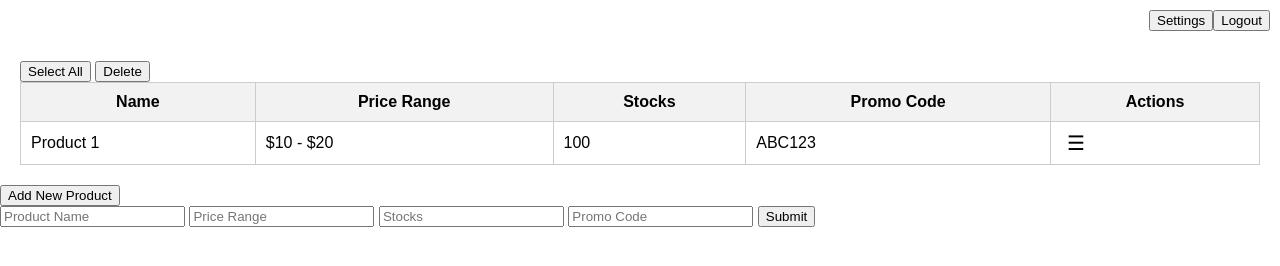
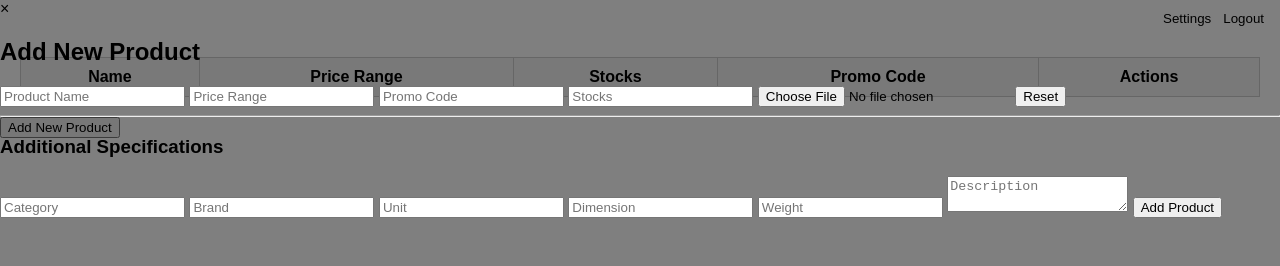
Before and after one commit to Johnbhabze/pims.github.io, a plain HTML site: page G4_PIMS/Dashboard/manager.html in a window 1280 px wide. Both pictures are taken after a click on the button "Add New Product". Drawn offline with Linux system fonts and the light colour scheme.

Commit message:
dashboard add and display fn_no css yet

```diff
--- a/G4_PIMS/Dashboard/manager.html
+++ b/G4_PIMS/Dashboard/manager.html
@@ -1,18 +1,16 @@
 <!DOCTYPE html>
 <html>
 <head>
-    <link rel="stylesheet" type="text/css" href="styles.css">
+    <link rel="stylesheet" type="text/css" href="/G4_PIMS/Dashboard/styles.css">
 </head>
 <body>
     <div class="header">
-        <div class="user-settings"></div>
+        <div class="user-settings">
             <button id="settings-button">Settings</button>
             <button id="logout-button">Logout</button>
         </div>
     </div>
     <div class="content">
-        <button id="select-all-button"> Select All</button>
-        <button id="delete-button">Delete</button>
         <table>
             <thead>
                 <tr>
@@ -24,35 +22,32 @@
                 </tr>
             </thead>
             <tbody id="product-list">
-                <tr>
-                    <td>Product 1</td>
-                    <td>$10 - $20</td>
-                    <td>100</td>
-                    <td>ABC123</td>
-                    <td>
-                        <div class="kebab-menu">
-                            <button class="kebab-button">☰</button>
-                            <div class="kebab-options">
-                                <button class="menu-option">View</button>
-                                <button class="menu-option">Update</button>
-                                <button class="menu-option">Delete</button>
-                            </div>
-                        </div>
-                    </td>
-                </tr>
                 <!-- Product list items will be dynamically added here -->
             </tbody>
         </table>
     </div>
     <button id="add-new-product-button">Add New Product</button>
     <div class="product-form" id="product-form">
-        <!-- Form to add a new product (hidden by default) -->
-        <input type="text" id="product-name" placeholder="Product Name">
-        <input type="text" id="product-price" placeholder="Price Range">
-        <input type="text" id="product-stocks" placeholder="Stocks">
-        <input type="text" id="product-promo" placeholder="Promo Code">
-        <button id="submit-product">Submit</button>
+        <div class="modal-content">
+            <span class="close" id="close-modal-button">&times;</span>
+            <h2>Add New Product</h2>
+            <input type="text" id="product-name" placeholder="Product Name">
+            <input type="text" id="product-price" placeholder="Price Range">
+            <input type="text" id="product-promo" placeholder="Promo Code">
+            <input type="text" id="product-stocks" placeholder="Stocks">
+            <input type="file" id="product-image" accept="image/*">
+            <button id="reset-product">Reset</button>
+            <hr>
+            <h3>Additional Specifications</h3>
+            <input type="text" id="product-category" placeholder="Category">
+            <input type="text" id="product-brand" placeholder="Brand">
+            <input type="text" id="product-unit" placeholder="Unit">
+            <input type="text" id="product-dimension" placeholder="Dimension">
+            <input type="text" id="product-weight" placeholder="Weight">
+            <textarea id="product-description" placeholder="Description"></textarea>
+            <button id="submit-product">Add Product</button>
+        </div>
     </div>
-    <script src="script.js"></script>
+    <script src="/G4_PIMS/Dashboard/script.js"></script>
 </body>
 </html>
--- a/G4_PIMS/Dashboard/script.js
+++ b/G4_PIMS/Dashboard/script.js
@@ -1,25 +1,28 @@
-// JavaScript for handling form submission and displaying the product
-
 const addProductButton = document.getElementById("add-new-product-button");
 const productForm = document.getElementById("product-form");
+const closeModalButton = document.getElementById("close-modal-button");
 const submitProductButton = document.getElementById("submit-product");
 const productNameInput = document.getElementById("product-name");
 const productPriceInput = document.getElementById("product-price");
+const productPromoInput = document.getElementById("product-promo");
 const productStocksInput = document.getElementById("product-stocks");
-const productPromoInput = document.getElementById("product-promo");
 const productList = document.getElementById("product-list");
 
 addProductButton.addEventListener("click", () => {
     productForm.style.display = "block";
 });
 
+closeModalButton.addEventListener("click", () => {
+    productForm.style.display = "none";
+});
+
 submitProductButton.addEventListener("click", () => {
     const name = productNameInput.value;
     const price = productPriceInput.value;
+    const promo = productPromoInput.value;
     const stocks = productStocksInput.value;
-    const promo = productPromoInput.value;
 
-    // Create a new row and append it to the table
+    if (name && price && promo && stocks) {
         const newRow = document.createElement("tr");
         newRow.innerHTML = `
             <td>${name}</td>
@@ -40,16 +43,16 @@ submitProductButton.addEventListener("click", () => {
 
         productList.appendChild(newRow);
 
-    // Clear the form and hide it
         productNameInput.value = "";
         productPriceInput.value = "";
+        productPromoInput.value = "";
         productStocksInput.value = "";
-    productPromoInput.value = "";
+
         productForm.style.display = "none";
+    }
 });
 
 // JavaScript for kebab menu options
-
 productList.addEventListener("click", (e) => {
     if (e.target.classList.contains("kebab-button")) {
         const kebabButton = e.target;
@@ -57,7 +60,6 @@ productList.addEventListener("click", (e) => {
         const kebabOptions = kebabMenu.querySelector(".kebab-options");
         kebabOptions.classList.toggle("show");
     } else {
-        // Close kebab menus if clicking outside
         document.querySelectorAll(".kebab-options").forEach((kebabOptions) => {
             kebabOptions.classList.remove("show");
         });
--- a/G4_PIMS/Dashboard/styles.css
+++ b/G4_PIMS/Dashboard/styles.css
@@ -95,4 +95,18 @@ th {
 
 .product-form {
     display: none;
+    position: fixed;
+    top: 0;
+    left: 0;
+    width: 100%;
+    height: 100%;
+    background-color: rgba(0, 0, 0, 0.5);
 }
+
+.modal-content {
+    /* Modal content styles */
+}
+
+.close {
+    /* Close button styles */
+}
```
Also changed, not shown: G4_PIMS/Log_in/index.html (+3 -3 lines). Lines whose indentation alone changed are shown as unchanged.
